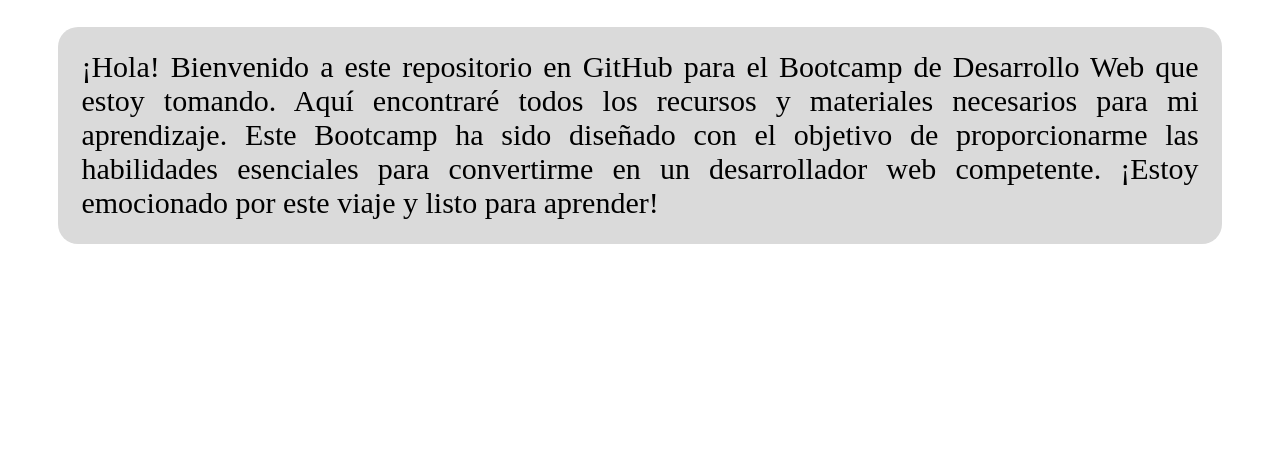
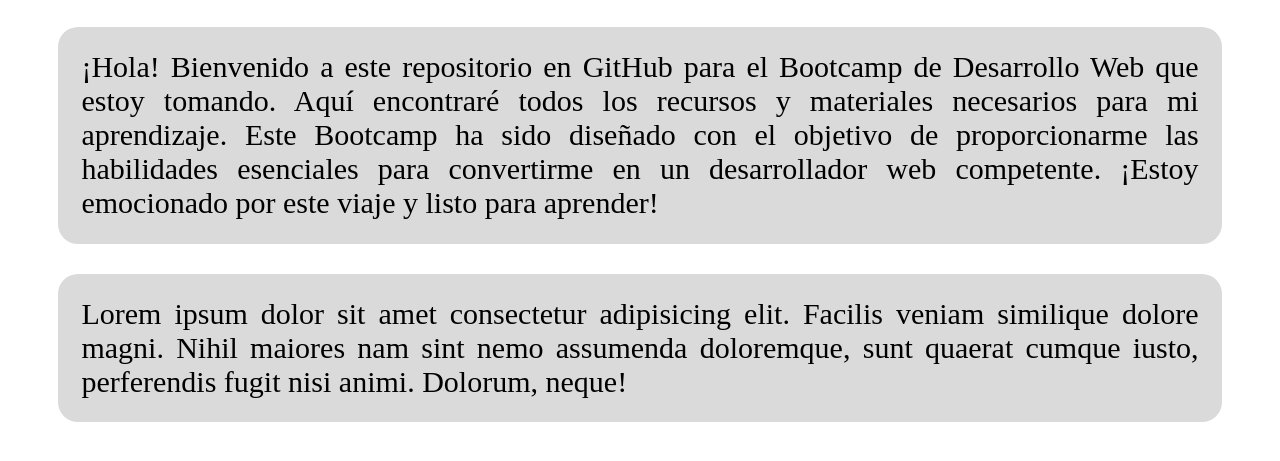
Before and after one commit to Js-jax/Js-Bootcam, a plain HTML site: page index.html in a window 1280 px wide. Shown: the part 167-628 px from the top of the page. Drawn offline with Linux system fonts and the light colour scheme.

Commit message:
pruena commit

```diff
--- a/index.html
+++ b/index.html
@@ -13,5 +13,8 @@
   <p>
     ¡Hola! Bienvenido a este repositorio en GitHub para el Bootcamp de Desarrollo Web que estoy tomando. Aquí encontraré todos los recursos y materiales necesarios para mi aprendizaje. Este Bootcamp ha sido diseñado con el objetivo de proporcionarme las habilidades esenciales para convertirme en un desarrollador web competente. ¡Estoy emocionado por este viaje y listo para aprender!
   </p>
+  <p>
+    Lorem ipsum dolor sit amet consectetur adipisicing elit. Facilis veniam similique dolore magni. Nihil maiores nam sint nemo assumenda doloremque, sunt quaerat cumque iusto, perferendis fugit nisi animi. Dolorum, neque!
+  </p>
 </body>
 </html>
```
